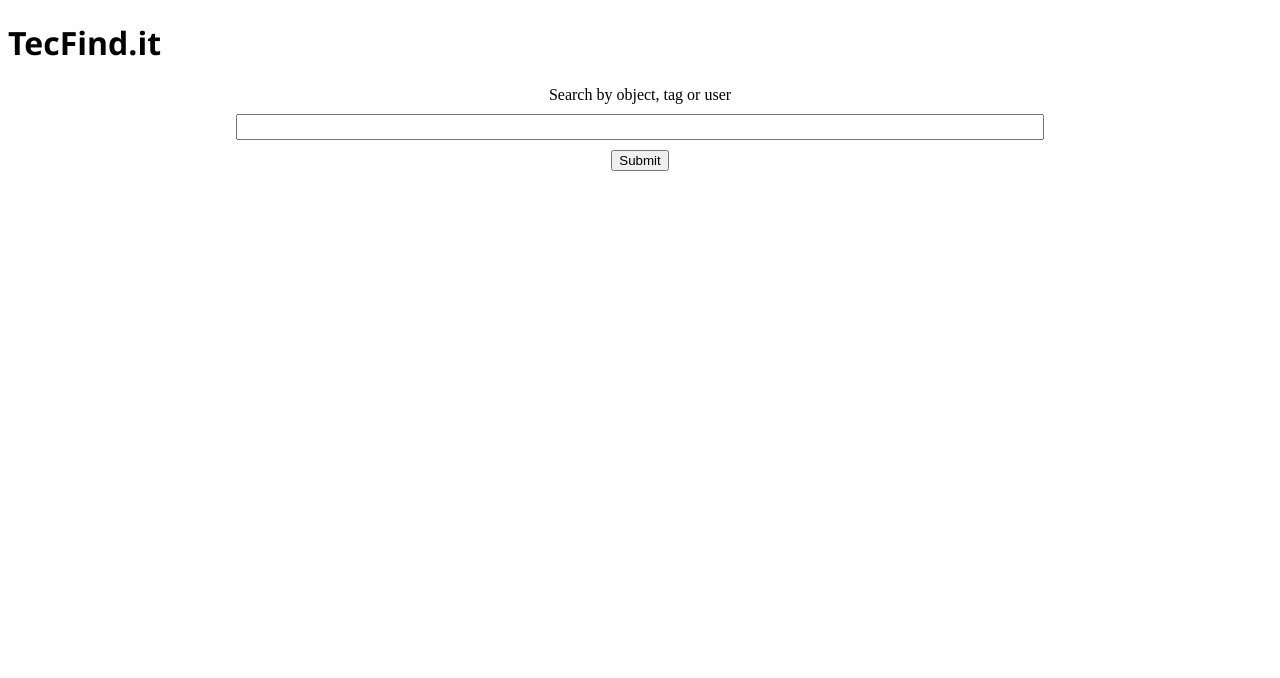
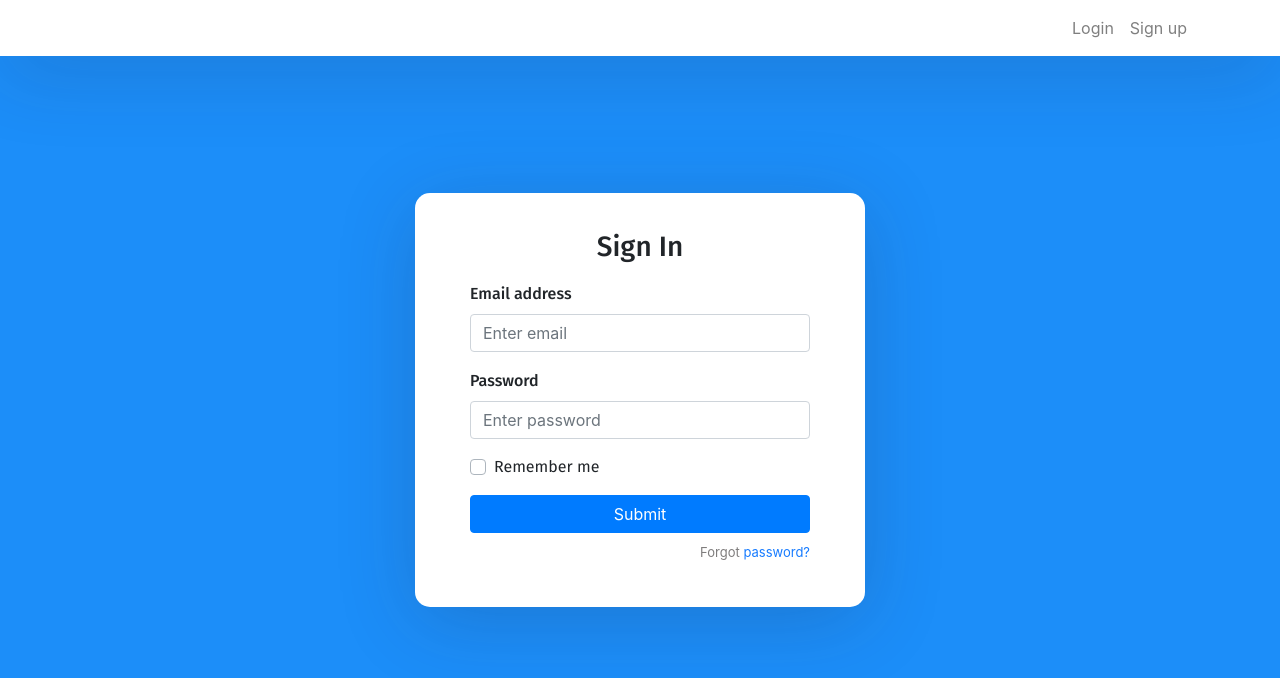
Before and after one commit to MauTol16/tecfindit, a React (Create React App) app in the folder client/: page / in a window 1280 px wide. Shown: the top 678 px of the page. Built offline with nearby package versions, Linux system fonts and the light colour scheme.

Commit message:
First pampu commit

```diff
--- a/client/package.json
+++ b/client/package.json
@@ -6,8 +6,10 @@
     "@testing-library/jest-dom": "^5.11.5",
     "@testing-library/react": "^11.1.1",
     "@testing-library/user-event": "^12.2.0",
+    "bootstrap": "^4.5.3",
     "react": "^17.0.1",
     "react-dom": "^17.0.1",
+    "react-router-dom": "^5.2.0",
     "react-scripts": "4.0.0",
     "web-vitals": "^0.2.4"
   },
--- a/client/public/index.html
+++ b/client/public/index.html
@@ -24,7 +24,7 @@
       work correctly both with client-side routing and a non-root public URL.
       Learn how to configure a non-root public URL by running `npm run build`.
     -->
-    <title>React App</title>
+    <title>TecFind.it</title>
   </head>
   <body>
     <noscript>You need to enable JavaScript to run this app.</noscript>
--- a/client/src/App.js
+++ b/client/src/App.js
@@ -1,18 +1,46 @@
 import React from "react";
-import './App.css';
+import "../node_modules/bootstrap/dist/css/bootstrap.min.css";
+import "./App.css";
+import { BrowserRouter as Router, Switch, Route, Link } from "react-router-dom";
+
+import Login from "./components/Login";
+import SignUp from "./components/SignUp";
 
 function App() {
   return (
-  <div className="App">
-    <h1 className="titulo">TecFind.it</h1>
-    <div className="searchBar">
-      <label>Search by object, tag or user</label>
-      <input type="text" name="busquedaObjeto"/><button>Submit</button>
-    </div>
+    <Router>
+      <div className="App">
+        <nav className="navbar navbar-expand-lg navbar-light fixed-top">
+          <div className="container">
+            <Link className="navbar-brand" to={"/sign-in"}></Link>
+            <div className="collapse navbar-collapse" id="navbarTogglerDemo02">
+              <ul className="navbar-nav ml-auto">
+                <li className="nav-item">
+                  <Link className="nav-link" to={"/signin"}>
+                    Login
+                  </Link>
+                </li>
+                <li className="nav-item">
+                  <Link className="nav-link" to={"/signup"}>
+                    Sign up
+                  </Link>
+                </li>
+              </ul>
+            </div>
+          </div>
+        </nav>
 
-  </div>
-
-
+        <div className="auth-wrapper">
+          <div className="auth-inner">
+            <Switch>
+              <Route exact path="/" component={Login} />
+              <Route path="/signin" component={Login} />
+              <Route path="/signup" component={SignUp} />
+            </Switch>
+          </div>
+        </div>
+      </div>
+    </Router>
   );
 }
 
--- /dev/null
+++ b/client/src/components/Login.js
@@ -0,0 +1,49 @@
+import React, { Component } from "react";
+
+export default class Login extends Component {
+  render() {
+    return (
+      <form>
+        <h3>Sign In</h3>
+
+        <div className="form-group">
+          <label>Email address</label>
+          <input
+            type="email"
+            className="form-control"
+            placeholder="Enter email"
+          />
+        </div>
+
+        <div className="form-group">
+          <label>Password</label>
+          <input
+            type="password"
+            className="form-control"
+            placeholder="Enter password"
+          />
+        </div>
+
+        <div className="form-group">
+          <div className="custom-control custom-checkbox">
+            <input
+              type="checkbox"
+              className="custom-control-input"
+              id="customCheck1"
+            />
+            <label className="custom-control-label" htmlFor="customCheck1">
+              Remember me
+            </label>
+          </div>
+        </div>
+
+        <button type="submit" className="btn btn-primary btn-block">
+          Submit
+        </button>
+        <p className="forgot-password text-right">
+          Forgot <a href="#">password?</a>
+        </p>
+      </form>
+    );
+  }
+}
--- /dev/null
+++ b/client/src/components/SignUp.js
@@ -0,0 +1,45 @@
+import React, { Component } from "react";
+
+export default class SignUp extends Component {
+  render() {
+    return (
+      <form>
+        <h3>Sign Up</h3>
+
+        <div className="form-group">
+          <label>Full name</label>
+          <input
+            type="text"
+            className="form-control"
+            placeholder="First name"
+          />
+        </div>
+
+        <div className="form-group">
+          <label>Email address</label>
+          <input
+            type="email"
+            className="form-control"
+            placeholder="Enter email"
+          />
+        </div>
+
+        <div className="form-group">
+          <label>Password</label>
+          <input
+            type="password"
+            className="form-control"
+            placeholder="Enter password"
+          />
+        </div>
+
+        <button type="submit" className="btn btn-primary btn-block">
+          Sign Up
+        </button>
+        <p className="forgot-password text-right">
+          Already registered <a href="#">sign in?</a>
+        </p>
+      </form>
+    );
+  }
+}
--- /dev/null
+++ b/client/src/index.css
@@ -0,0 +1,84 @@
+@import url("https://fonts.googleapis.com/css?family=Fira+Sans:400,500,600,700,800");
+
+* {
+  box-sizing: border-box;
+}
+body {
+  background: #1c8ef9 !important;
+  min-height: 100vh;
+  display: flex;
+  font-weight: 400;
+  font-family: "Fira Sans", sans-serif;
+}
+
+h1,
+h2,
+h3,
+h4,
+h5,
+h6,
+label,
+span {
+  font-weight: 500;
+  font-family: "Fira Sans", sans-serif;
+}
+
+body,
+html,
+.App,
+#root,
+.auth-wrapper {
+  width: 100%;
+  height: 100%;
+}
+
+.navbar-light {
+  background-color: #ffffff;
+  box-shadow: 0px 14px 80px rgba(34, 35, 58, 0.2);
+}
+
+.auth-wrapper {
+  display: flex;
+  justify-content: center;
+  flex-direction: column;
+  text-align: left;
+}
+
+.auth-inner {
+  width: 450px;
+  margin: auto;
+  background: #ffffff;
+  box-shadow: 0px 14px 80px rgba(34, 35, 58, 0.2);
+  padding: 40px 55px 45px 55px;
+  border-radius: 15px;
+  transition: all 0.3s;
+}
+
+.auth-wrapper .form-control:focus {
+  border-color: #167bff;
+  box-shadow: none;
+}
+
+.auth-wrapper h3 {
+  text-align: center;
+  margin: 0;
+  line-height: 1;
+  padding-bottom: 20px;
+}
+
+.custom-control-label {
+  font-weight: 400;
+}
+
+.forgot-password,
+.forgot-password a {
+  text-align: right;
+  font-size: 13px;
+  padding-top: 10px;
+  color: #7f7d7d;
+  margin: 0;
+}
+
+.forgot-password a {
+  color: #167bff;
+}
--- a/client/src/index.js
+++ b/client/src/index.js
@@ -1,8 +1,12 @@
-import React from 'react';
-import ReactDOM from 'react-dom';
-import App from './App';
+import React from "react";
+import ReactDOM from "react-dom";
+import { BrowserRouter } from "react-router-dom";
+import "./index.css";
+import App from "./App";
 
 ReactDOM.render(
-    <App />,
-  document.getElementById('root')
+  <BrowserRouter>
+    <App />
+  </BrowserRouter>,
+  document.getElementById("root")
 );
```
Also changed, not shown: 1 other file (tests, documents, lock files or other folders).
